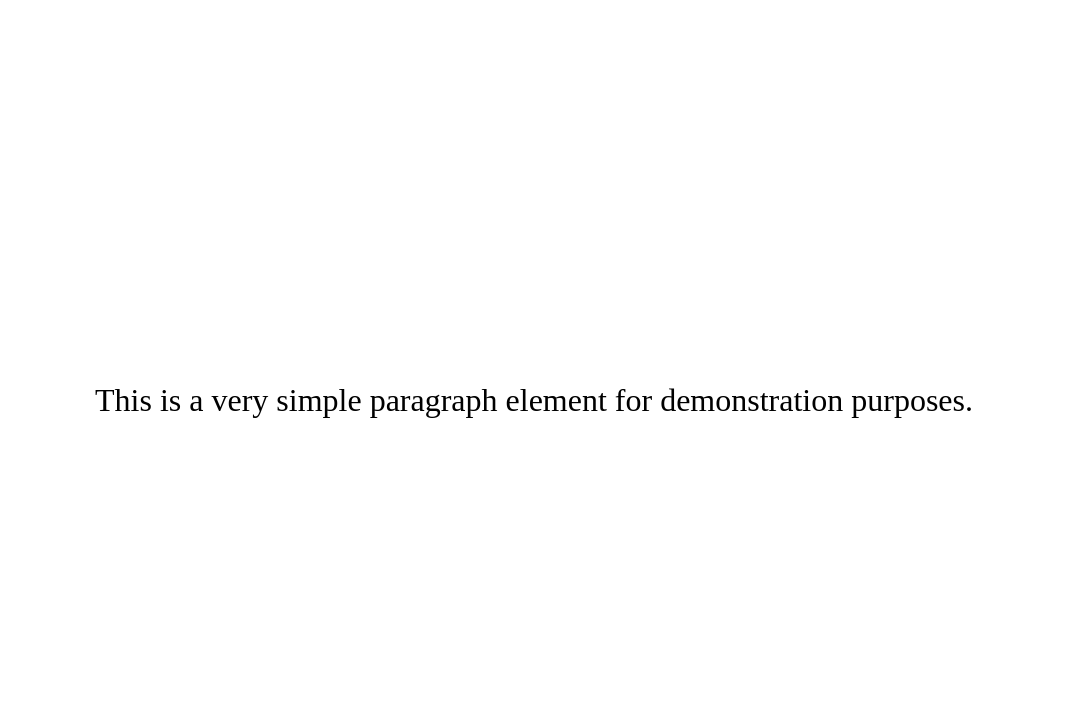
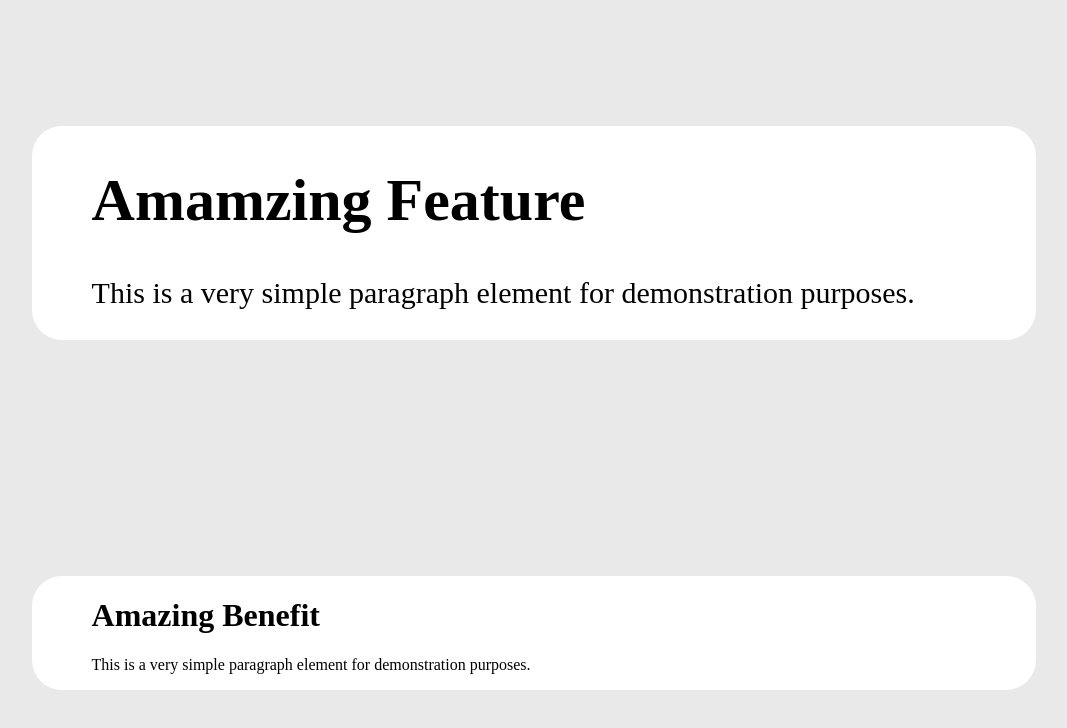
Before and after one commit to alex-bramwell/designcourse-css, a plain HTML site: page Basics/A Simple Card/index.html in a window 1280 px wide. Shown: the whole page, without its empty margins (106-1173 px from the left). Drawn offline with Linux system fonts and the light colour scheme.

Commit message:
Em vs Rem

```diff
--- a/Basics/A Simple Card/index.html
+++ b/Basics/A Simple Card/index.html
@@ -8,8 +8,19 @@
     <link rel="stylesheet" href="./main.css" />
   </head>
   <body>
-    <div class="card">
-      <p>This is a very simple paragraph element for demonstration purposes.</p>
+    <div class="container">
+      <div class="card card1">
+        <h1>Amamzing Feature</h1>
+        <p>
+          This is a very simple paragraph element for demonstration purposes.
+        </p>
+      </div>
+      <div class="card card2">
+        <h1>Amazing Benefit</h1>
+        <p>
+          This is a very simple paragraph element for demonstration purposes.
+        </p>
+      </div>
     </div>
   </body>
 </html>
--- a/Basics/A Simple Card/main.css
+++ b/Basics/A Simple Card/main.css
@@ -1,11 +1,42 @@
+html {
+  font-size: 16px;
+}
+
 body {
-  margin: 0;
+  height: 100vh;
+  font-family: "Poppins";
+  background: rgb(233, 233, 233);
+}
+
+.container {
   display: grid;
-  place-items: center;
+  grid-template-rows: repeat(2, auto);
+  align-items: center;
   height: 100vh;
+  font-size: 30px;
 }
 
 .card {
-  padding: 3em;
+  width: 70%;
+  height: auto;
+  margin: 0 auto;
+  background: #fff;
+  border-radius: 1em;
+  padding: 0 2em;
+}
+
+.card1 h1 {
+  font-size: 2em;
+}
+
+.card1 p {
+  font-size: 1em;
+}
+
+.card2 h1 {
   font-size: 2rem;
 }
+
+.card2 p {
+  font-size: 1rem;
+}
```
